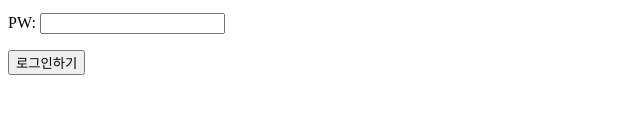
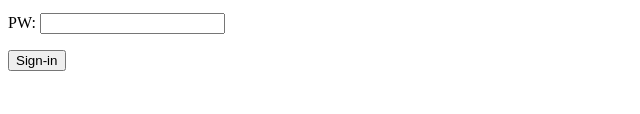
Before and after one commit to bastionsofwill/swjungleprep, a plain HTML site: page index.html in a window 1280 px wide. Shown: the part 288-402 px from the top of the page, 0-640 px from the left. Drawn offline with Linux system fonts and the light colour scheme.

Commit message:
change button text

```diff
--- a/index.html
+++ b/index.html
@@ -20,6 +20,6 @@
             PW: <input type="password" />
         </p>
     </div>
-    <button>로그인하기</button>
+    <button>Sign-in</button>
 </body>
 </html>
```
